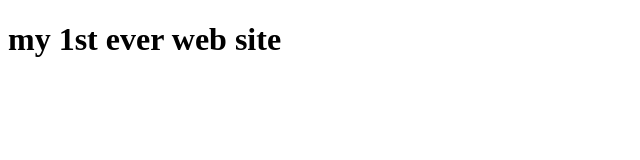
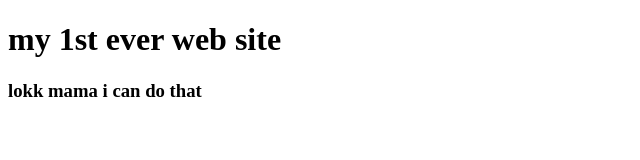
Before and after one commit to tanvir491/1st-website, a plain HTML site: page index.html in a window 1280 px wide. Shown: the whole page, without its empty margins (0-640 px from the left). Drawn offline with Linux system fonts and the light colour scheme.

Commit message:
my comitte

```diff
--- a/index.html
+++ b/index.html
@@ -8,5 +8,6 @@
 </head>
 <body>
     <h1>my 1st ever web site</h1>
+    <h3>lokk mama i can do that</h3>
 </body>
 </html>
```
